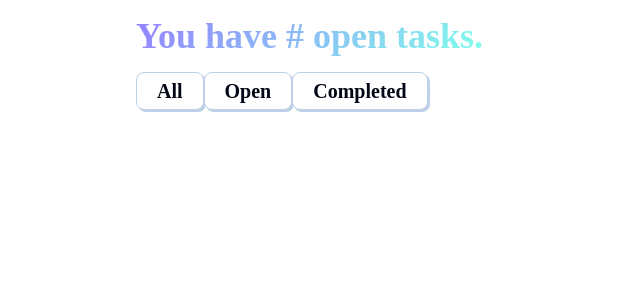
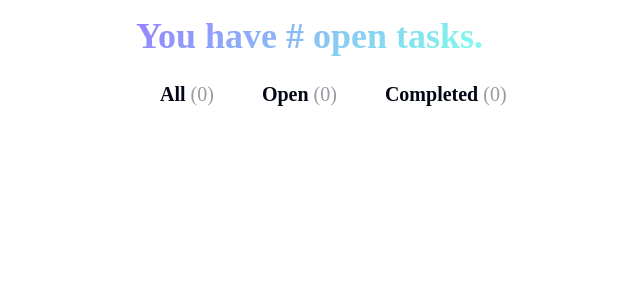
Before and after one commit to DontReb/New-todo-reactjs-practice, a React (Vite) app: page / in a window 1280 px wide. Shown: the top 300 px of the page, without its empty margins (120-760 px from the left). Built offline with nearby package versions, Linux system fonts and the light colour scheme; a web font is replaced by a local one.

Commit message:
Will complete tomorrow

```diff
--- a/src/components/Tabs.jsx
+++ b/src/components/Tabs.jsx
@@ -2,14 +2,15 @@ export default function Tabs() {
     const tabs = ['All', 'Open', 'Completed']
 
     return (
-        <nav>
+        <nav className="tab-container">
 
             {tabs.map((tab, tabIndex) => {
                 return (
-                    <button key={tabIndex}>
-                        <h4>{tab}</h4>
+                    <button className="tab-button" key={tabIndex}>
+                        <h4>{tab} <span>(0)</span></h4>
                     </button>
                 )
+                // 53:18 video
             })}
 
         </nav>
```
